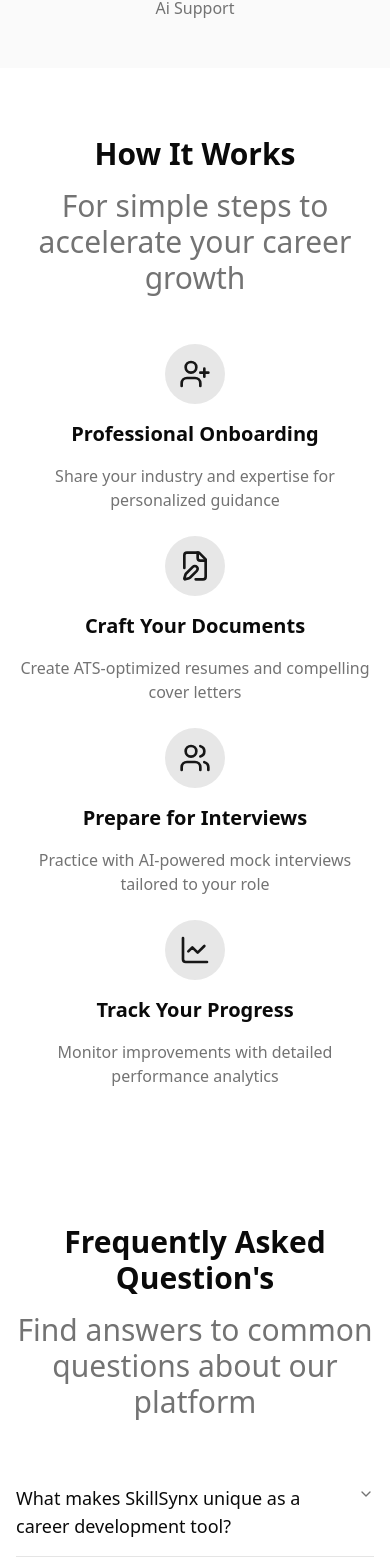
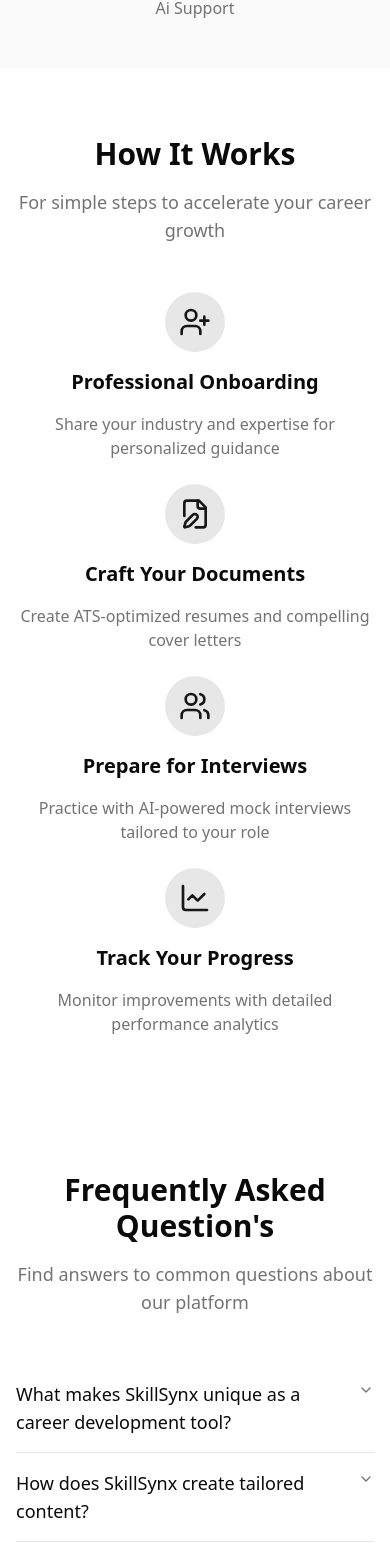
Before and after one commit to ShubhamSharma20007/SkillSyncAI, a Next.js app: page / in a window 390 px wide. Shown: the part 2416-3979 px from the top of the page. Built offline with nearby package versions, Linux system fonts and the light colour scheme; no server answers; the database is empty.

Commit message:
CNG text

```diff
--- a/app/page.tsx
+++ b/app/page.tsx
@@ -81,9 +81,9 @@ let aiChats=[];
       {/* Work's section */}
       <section className="w-full py-12 md:py-24 lg:py-32 bg-background/60">
         <div className="container mx-auto px-4 md:px-6  py-5 ">
-          <div className="text-3xl max-w-3xl mx-auto mb-12 text-center">
+          <div className=" max-w-3xl mx-auto mb-12 text-center">
             <h2 className="text-3xl font-bold  mb-4">How It Works</h2>
-            <p className="text-muted-foreground">For simple steps to accelerate your career growth</p>
+            <p className="text-muted-foreground text-lg md:text-3xl">For simple steps to accelerate your career growth</p>
           </div>
           <div className="grid grid-cols-1   md:grid-cols-4  gap-6 max-w-6xl mx-auto">
             {howItWorks.map((item, index) => <div
@@ -103,9 +103,9 @@ let aiChats=[];
       {/* FAQ section */}
       <section className="w-full py-12 md:py-24 lg:py-32 bg-background/60">
         <div className="container mx-auto px-4 md:px-6  py-5 ">
-          <div className="text-3xl max-w-3xl mx-auto mb-12 text-center">
+          <div className=" max-w-3xl mx-auto mb-12 text-center">
             <h2 className="text-3xl font-bold  mb-4">Frequently Asked Question's</h2>
-            <p className="text-muted-foreground">Find answers to common questions about our platform</p>
+            <p className="text-muted-foreground text-lg md:text-3xl">Find answers to common questions about our platform</p>
           </div>
           <div className="max-w-6xl mx-auto">
             <Accordion type="single" collapsible >
```
